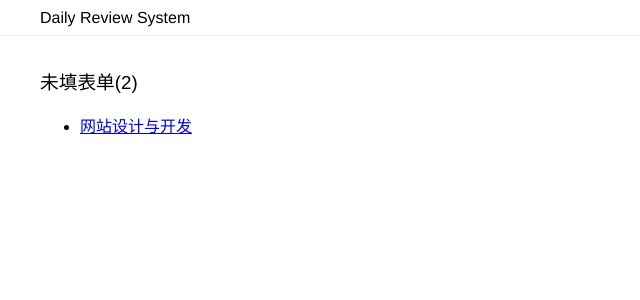
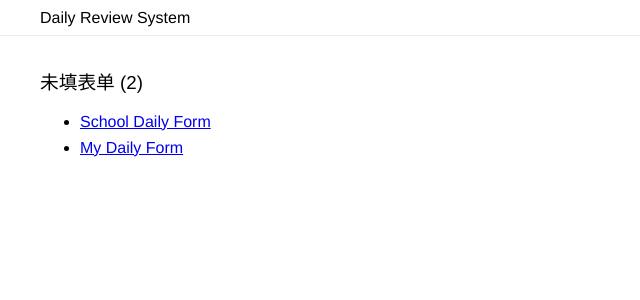
Before and after one commit to DailyReviewSystem/Review-Client-Side, a Vue app: page / in a window 1280 px wide. Shown: the top 300 px of the page, without its empty margins (0-640 px from the left). Built offline with nearby package versions, Linux system fonts and the light colour scheme.

Commit message:
Index Layout

```diff
--- a/index.html
+++ b/index.html
@@ -4,7 +4,7 @@
     <meta charset="UTF-8" />
     <link rel="icon" href="/favicon.ico" />
     <meta name="viewport" content="width=device-width, initial-scale=1.0" />
-    <title>(2)未填表单</title>
+    <title>(2) 未填表单</title>
   </head>
   <body>
     <div id="app"></div>
--- a/src/views/index.vue
+++ b/src/views/index.vue
@@ -6,16 +6,25 @@ main.content {
 .list-title {
   font-weight: 400;
 }
+
+.form-list li {
+  margin: .5rem 0;
+}
 </style>
 
 <template>
   <main class="content">
     <div class="content-width">
 
-      <h3 class="list-title">未填表单(2)</h3>
-      <ul>
+      <h3 class="list-title">未填表单 (2)</h3>
+
+      <ul class="form-list">
         <li>
-          <router-link to="/form/1">网站设计与开发</router-link>
+          <router-link to="/form/1">School Daily Form</router-link>
+        </li>
+
+        <li>
+          <router-link to="/form/1">My Daily Form</router-link>
         </li>
       </ul>
     </div>
```
